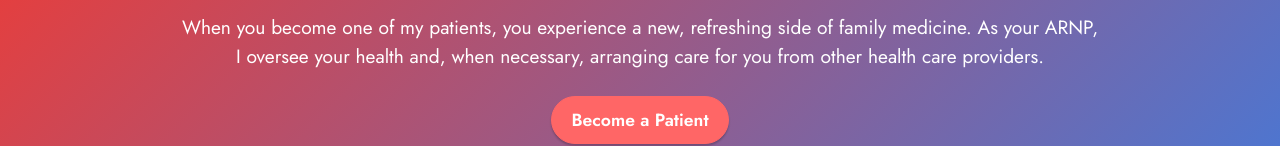
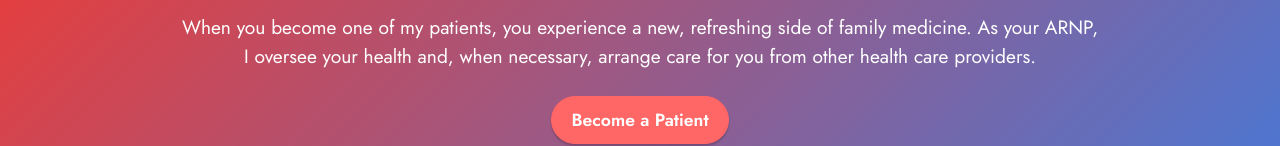
Before and after one commit to DoctorSoup143/HarmonyVance.health, a plain HTML site: page family.html in a window 1280 px wide. Shown: the part 240-386 px from the top of the page. Drawn offline with Linux system fonts and the light colour scheme; files whose address does not match are found by name.

Commit message:
Documentation changes

```diff
--- a/family.html
+++ b/family.html
@@ -135,7 +135,7 @@ console.log("'blazor-resources-/' cache deleted");
                 <h1 class="mbr-section-title mbr-fonts-style mbr-white mb-3 display-1"><strong>Family Medicine</strong></h1>
 
                 <p class="mbr-text mbr-fonts-style mbr-white display-7">
-                    When you become one of my patients, you experience a new, refreshing side of family medicine. As your ARNP, I oversee your health and, when necessary, arranging care for you from other health care providers.
+                    When you become one of my patients, you experience a new, refreshing side of family medicine. As your ARNP, I oversee your health and, when necessary, arrange care for you from other health care providers.
                 </p>
                 <div class="mbr-section-btn mt-3"><a class="btn btn-secondary display-4" href="https://www.pushhealth.com/practices/23909/new-patients/harmony">Become a Patient</a></div>
             </div>
```
Also changed, not shown: 1 other file.
